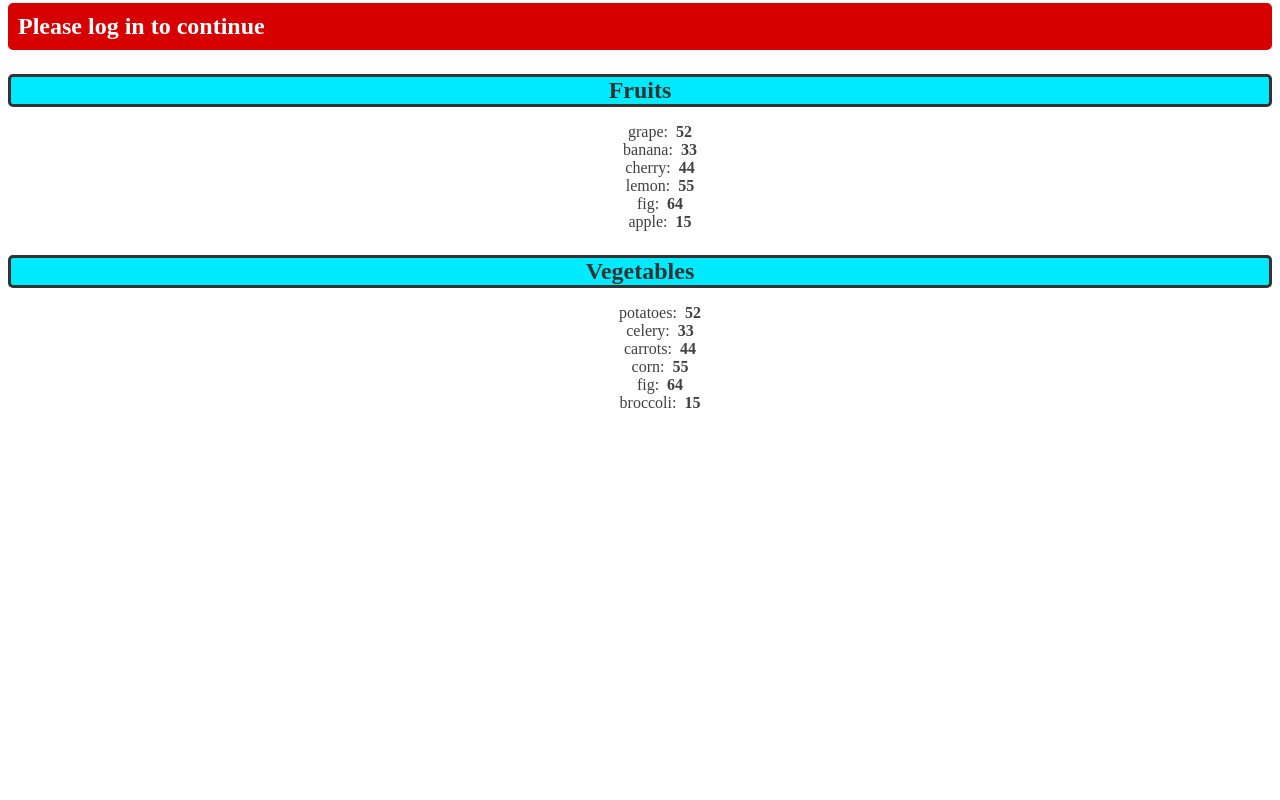
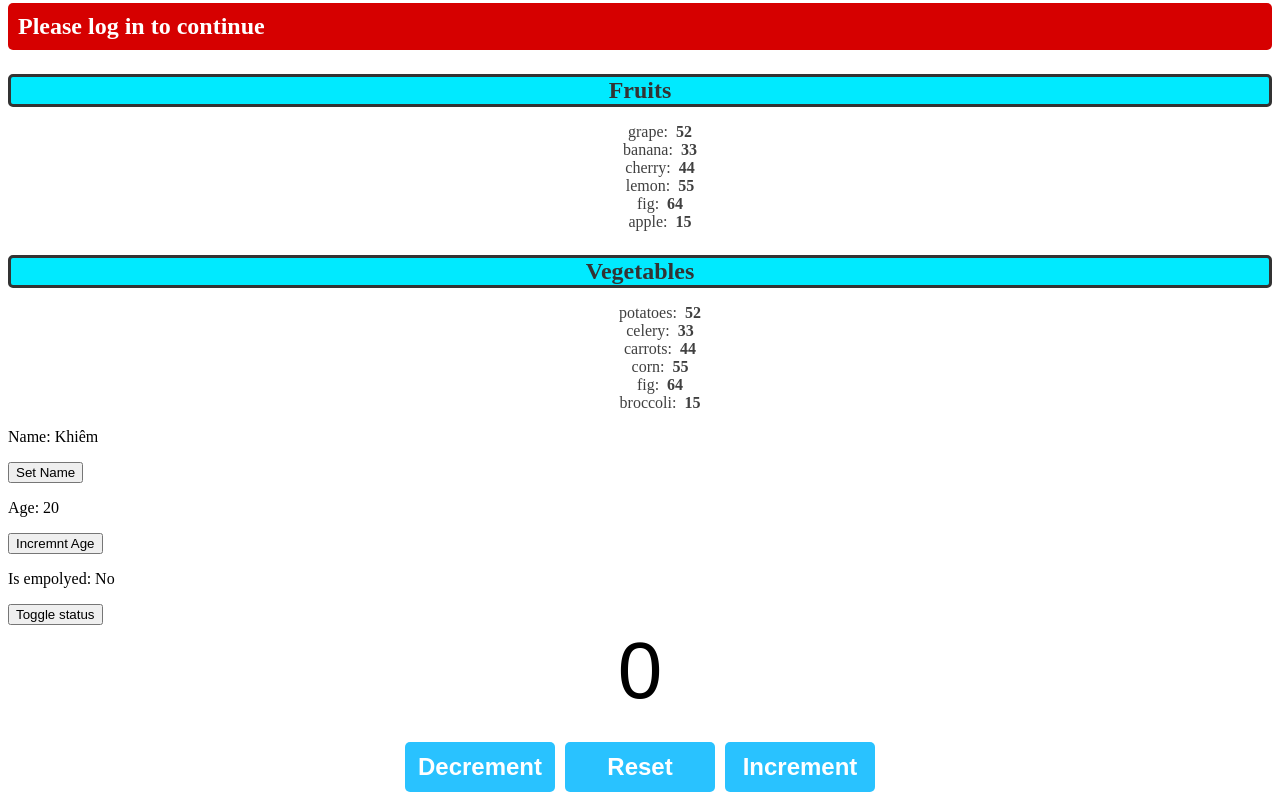
Before and after one commit to DoanKhiem/React-Full-Course, a React (Vite) app: page / in a window 1280 px wide. Shown: the part 749-1549 px from the top of the page. Before the commit the page ends 1177 px from the top, so only its background shows below. Built offline with nearby package versions, Linux system fonts and the light colour scheme.

Commit message:
useState() hook

```diff
--- a/src/App.jsx
+++ b/src/App.jsx
@@ -6,6 +6,8 @@ import Button from "./components/Button"
 import Student from "./components/Student"
 import UserGreeting from "./components/UserGreeting"
 import List from "./components/List"
+import MyComponent from "./components/MyComponent"
+import Counter from "./components/Counter"
 function App() {
   const fruits = [
         { id: 1, name: 'grape', calogies: 52 },
@@ -42,6 +44,8 @@ function App() {
       <UserGreeting username="Khiem" isLoggedIn={false} />
       <List items={fruits} category="Fruits"/>
       <List items={vegetables} category="Vegetables"/>
+      <MyComponent />
+      <Counter />
     </>
 
   )
--- /dev/null
+++ b/src/components/Counter.jsx
@@ -0,0 +1,24 @@
+import React, {useState} from 'react';
+
+function Counter () {
+  const [count, setCount] = useState(0)
+
+  const increment = () => {
+    setCount(count + 1)
+  }
+  const reset = () => {
+    setCount(0)
+  }
+    const decrement = () => {
+        setCount(count - 1)
+    }
+  return (
+    <div className="counter-container">
+      <p className="counter-display">{count}</p>
+      <button className="counter-button" onClick={decrement}>Decrement</button>
+      <button className="counter-button" onClick={reset}>Reset</button>
+      <button className="counter-button" onClick={increment}>Increment</button>
+    </div>
+  )
+}
+export default Counter;
--- /dev/null
+++ b/src/components/MyComponent.jsx
@@ -0,0 +1,29 @@
+import React, {useState} from 'react';
+
+function MyComponent() {
+    const [name, setName] = useState('Khiêm');
+    const [age, setAge] = useState(20);
+    const [isEmpolyed, setIsEmpolyed] = useState(false);
+
+    const updateName = () => {
+        setName('Khiêm Đoàn');
+    }
+    const updateAge = () => {
+        setAge(age + 1);
+    }
+    const updateIsEmpolyed = () => {
+        setIsEmpolyed(!isEmpolyed);
+    }
+  return <div>
+    <p>Name: {name}</p>
+    <button onClick={updateName}>Set Name</button>
+
+    <p>Age: {age}</p>
+    <button onClick={updateAge}>Incremnt Age</button>
+
+    <p>Is empolyed: {isEmpolyed ? "Yes" : "No"}</p>
+    <button onClick={updateIsEmpolyed}>Toggle status</button>
+  </div>;
+}
+
+export default MyComponent;
--- a/src/index.css
+++ b/src/index.css
@@ -72,3 +72,28 @@
   color: hsl(0, 0%, 45%);
   cursor: pointer;
 }
+
+.counter-container {
+  text-align: center;
+  font-family: Arial, Helvetica, sans-serif;
+}
+.counter-display {
+  font-size: 5em;
+  margin-top: 0;
+  margin-bottom: 25px;
+}
+.counter-button {
+  width: 150px;
+  height: 50px;
+  font-size: 1.5em;
+  font-weight: bold;
+  margin: 0px 5px;
+  background-color: hsl(197, 100%, 58%);
+  color: white;
+  border: none;
+  border-radius: 5px;
+  cursor: pointer;
+}
+.counter-button:hover {
+  background-color: hsl(197, 100%, 48%);
+}
```
